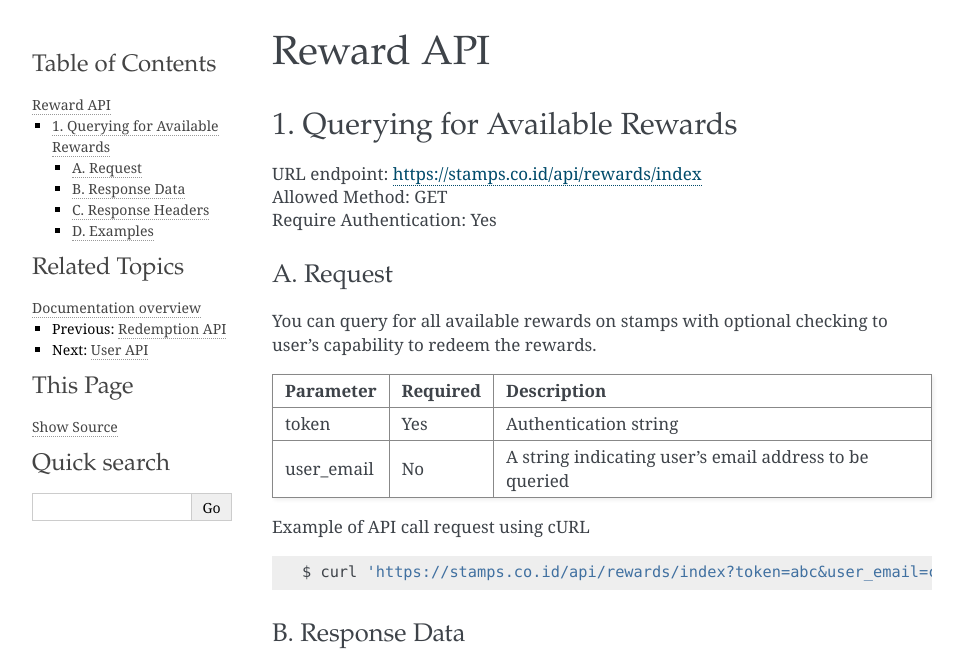
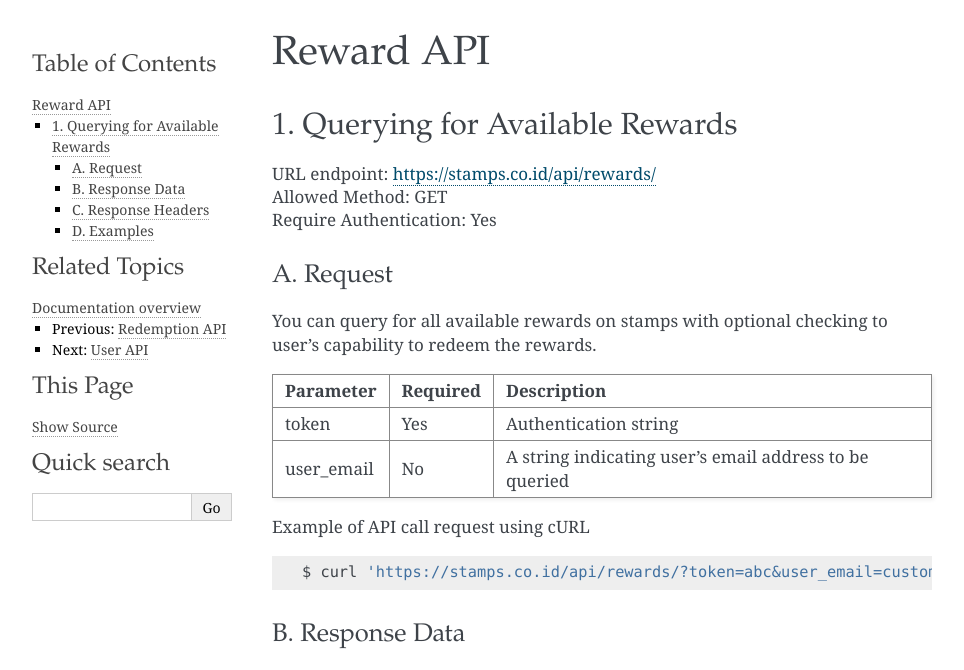
Before and after one commit to ui/stamps-api-docs, a Sphinx documentation site: the page built from source/reward_api.rst, in a window 1280 px wide and 900 px high. Shown: the top 670 px of the window, without its empty margins (148-1112 px from the left). Built offline with Sphinx 7.4.7, drawn with Linux system fonts in a browser that asks for light colours; part of the change alters nothing that is shown.

Commit message:
Fixed typo in rewards API.

```diff
--- a/source/reward_api.rst
+++ b/source/reward_api.rst
@@ -4,7 +4,7 @@ Reward API
 
 1. Querying for Available Rewards
 =======================================
-| URL endpoint: https://stamps.co.id/api/rewards/index
+| URL endpoint: https://stamps.co.id/api/rewards/
 | Allowed Method: GET
 | Require Authentication: Yes
 
@@ -25,7 +25,7 @@ Example of API call request using cURL
 
 .. code-block :: bash
 
-    $ curl 'https://stamps.co.id/api/rewards/index?token=abc&user_email=customer@stamps.co.id'
+    $ curl 'https://stamps.co.id/api/rewards/?token=abc&user_email=customer@stamps.co.id'
 
 
 B. Response Data
```
